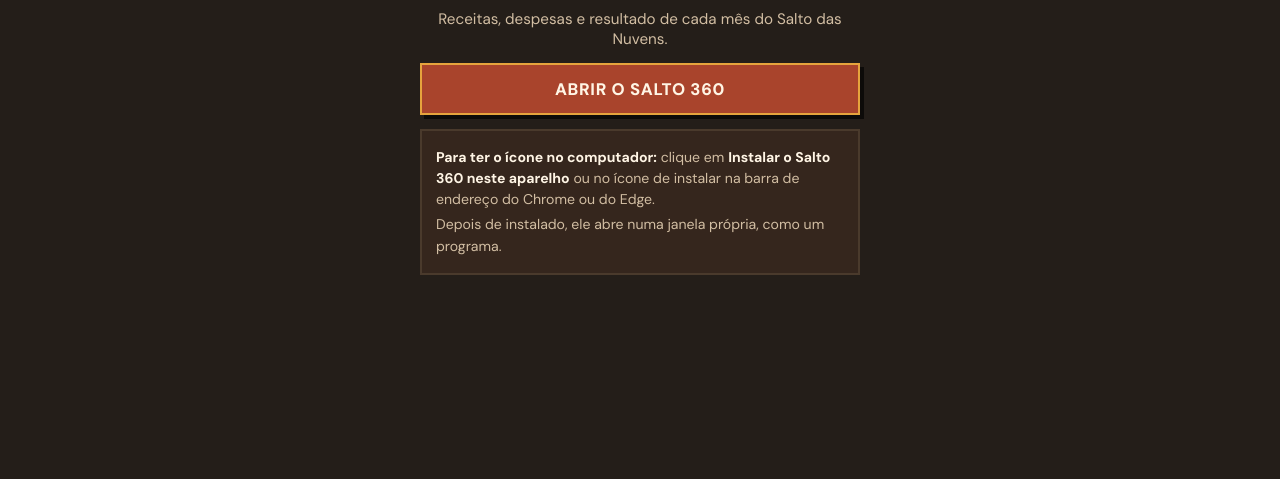
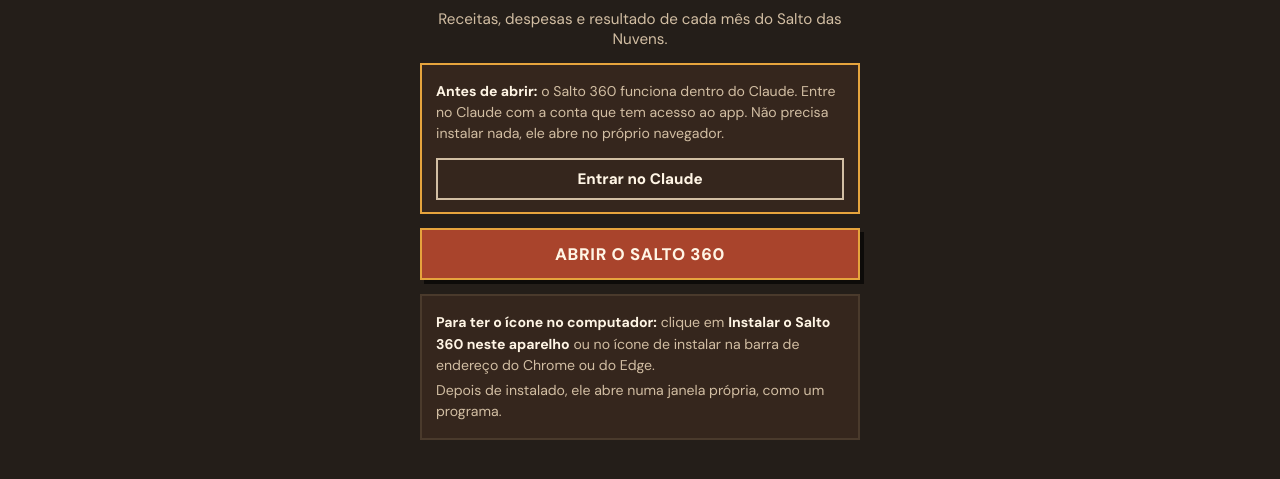
Before and after one commit to salto360/salto360.github.io, a plain HTML site: page index.html in a window 1280 px wide. Shown: the part 209-688 px from the top of the page. Drawn offline with Linux system fonts and the light colour scheme; a web font is replaced by a local one.

Commit message:
Add files via upload

```diff
--- a/index.html
+++ b/index.html
@@ -39,6 +39,8 @@ h1 span{color:var(--gold)}
 .how{width:100%;background:var(--terra2);border:2px solid #4a3a2c;padding:12px 14px;text-align:left;font-size:.88rem;color:var(--sec);line-height:1.5}
 .how b{color:var(--creme)}
 .how p{margin:4px 0}
+.need{display:flex;flex-direction:column;gap:10px;border-color:var(--gold)}
+.need .btn.sec{min-height:42px}
 [hidden]{display:none!important}
 </style>
 </head>
@@ -47,6 +49,7 @@ h1 span{color:var(--gold)}
 <img class="logo" src="icon-512.png" alt="">
 <h1>Salto <span>360</span></h1>
 <p class="tag">Receitas, despesas e resultado de cada mês do Salto das Nuvens.</p>
+<div class="how need"><p><b>Antes de abrir:</b> o Salto 360 funciona dentro do Claude. Entre no Claude com a conta que tem acesso ao app. Não precisa instalar nada, ele abre no próprio navegador.</p><a class="btn sec" href="https://claude.ai/login" target="_blank" rel="noopener">Entrar no Claude</a></div>
 <a class="btn" href="https://claude.ai/artifact/7HpCK9sSfzPmE7nh3amiHP">Abrir o Salto 360</a>
 <button class="btn sec" id="inst" type="button" hidden>Instalar o Salto 360 neste aparelho</button>
 <div class="how" id="how"></div>
```
